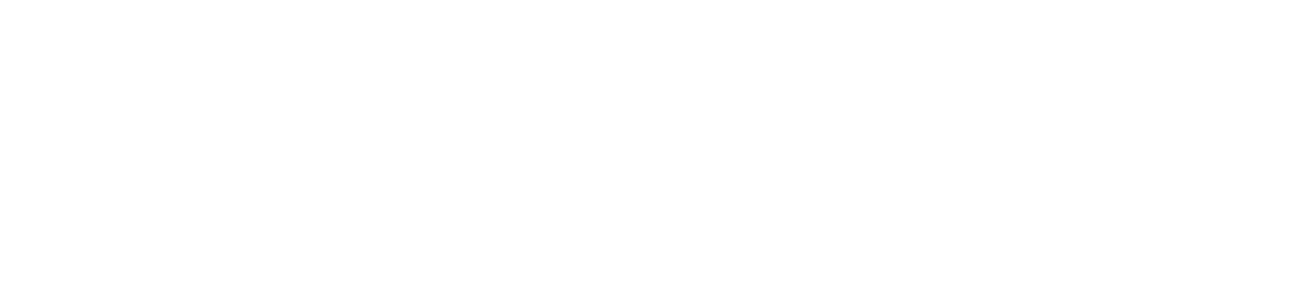
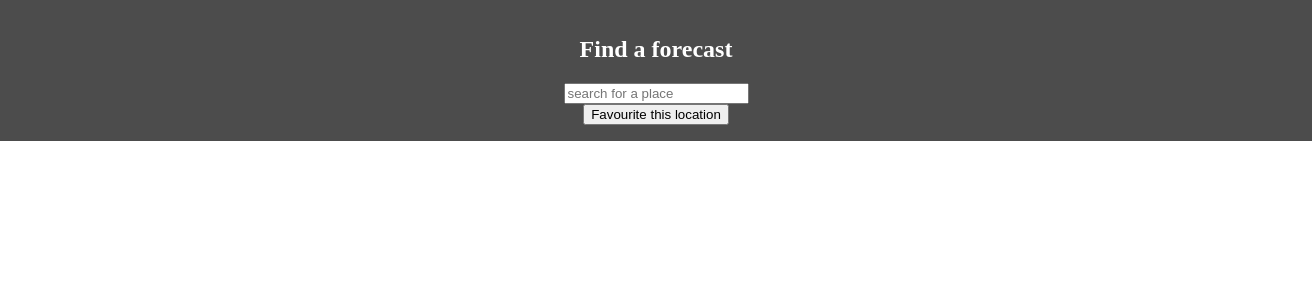
Before and after one commit to mace-akkari/windy-weather-check, a React (Create React App) app: page / in a window 1280 px wide. Shown: the top 300 px of the page, 1312 px wide, since content can reach past the window. Built offline with nearby package versions, Linux system fonts and the light colour scheme.

Commit message:
Add api and favs

```diff
--- a/public/index.html
+++ b/public/index.html
@@ -2,14 +2,14 @@
 <html lang="en">
   <head>
     <meta charset="utf-8" />
-    <link rel="icon" href="%PUBLIC_URL%/favicon.ico" />
+    <link rel="icon" href="./HGlogo.svg" />
     <meta name="viewport" content="width=device-width, initial-scale=1" />
     <meta name="theme-color" content="#000000" />
     <meta
       name="description"
       content="Web site created using create-react-app"
     />
-    <link rel="apple-touch-icon" href="%PUBLIC_URL%/logo192.png" />
+    <link rel="apple-touch-icon" href="./HGlogo.svg" />
     <!--
       manifest.json provides metadata used when your web app is installed on a
       user's mobile device or desktop. See https://developers.google.com/web/fundamentals/web-app-manifest/
@@ -24,7 +24,7 @@
       work correctly both with client-side routing and a non-root public URL.
       Learn how to configure a non-root public URL by running `npm run build`.
     -->
-    <title>React App</title>
+    <title>HG Weather App</title>
   </head>
   <body>
     <noscript>You need to enable JavaScript to run this app.</noscript>
--- a/src/App.css
+++ b/src/App.css
@@ -1,3 +1,17 @@
-.App {
+body {
+  overflow: hidden;
+  margin: 0;
+}
+
+.app {
   text-align: center;
+  width: 100%;
 }
+
+.weather_container {
+  margin: 0;
+  width: 100vw;
+  background-color: rgba(0, 0, 0, 0.7);
+  color: #fff;
+  padding: 16px;
+}
--- a/src/App.js
+++ b/src/App.js
@@ -1,7 +1,15 @@
 import "./App.css";
+import Weather from "./Weather";
 
-function App() {
-  return <div className="App"></div>;
-}
+const App = () => {
+  return (
+    <div className="app">
+      <section>
+        <div className="heading"></div>
+        <Weather />
+      </section>
+    </div>
+  );
+};
 
 export default App;
--- /dev/null
+++ b/src/Favourites.jsx
@@ -0,0 +1,45 @@
+const favourite = ({ location, wind_speed, id }) => {
+  return (
+    <div key={id}>
+      <h4>location: {location}</h4>
+      <p>wind speed: {wind_speed}kph</p>
+    </div>
+  );
+};
+
+const Favourites = ({ city, favourites, setFavourites }) => {
+  return (
+    <section className="favourites_container">
+      <button
+        className="favourites"
+        onClick={() =>
+          setFavourites((oldFavourites) => {
+            const isMatch =
+              oldFavourites?.some((fav) => fav.id === city.id) ?? false;
+            if (isMatch) return oldFavourites;
+
+            const mergedFavourites = [
+              ...oldFavourites,
+              { location: city.name, wind_speed: city.wind.speed, id: city.id },
+            ];
+
+            localStorage.setItem(
+              "favourites",
+              JSON.stringify(mergedFavourites)
+            );
+
+            return mergedFavourites;
+          })
+        }
+      >
+        Favourite this location
+      </button>
+      {favourites === null ? (
+        <p> Please add a favourite</p>
+      ) : (
+        favourites.map(favourite)
+      )}
+    </section>
+  );
+};
+export default Favourites;
--- /dev/null
+++ b/src/Weather.jsx
@@ -0,0 +1,57 @@
+import { useState } from "react";
+import Favourites from "./Favourites";
+
+const favouritesFromStorage = JSON.parse(localStorage.getItem("favourites"));
+
+const Weather = () => {
+  const [weatherData, setweatherData] = useState([]);
+  const [favourites, setFavourites] = useState(favouritesFromStorage ?? []);
+  const [selectedCity, setSelectedCity] = useState("");
+  const ApiKey = "f694ce2ba95ee8b3677917d9205dbc0b";
+  const URL = `https://api.openweathermap.org/data/2.5/weather?q=${selectedCity}&units=metric&APPID=${ApiKey}`;
+
+  const weatherApi = async (e) => {
+    if (e?.key === "Enter") {
+      try {
+        const response = await fetch(URL);
+        const data = await response.json();
+        setweatherData(data);
+        return data;
+      } catch (error) {
+        console.error(error);
+        alert(
+          "A strong storm has caused an error with your request. Please refresh your browser to calm the storm"
+        );
+      }
+    }
+  };
+
+  return (
+    <div className="weather_container">
+      <h1>Find a forecast</h1>
+      <input
+        className="input_box"
+        placeholder="search for a place"
+        onChange={(event) => setSelectedCity(event.target.value)}
+        value={selectedCity}
+        onKeyPress={weatherApi}
+      />
+      {typeof weatherData.name === "undefined" ? (
+        <div></div>
+      ) : (
+        <div>
+          <p>Location: {weatherData.name}</p>
+          <p> Wind Speed: {weatherData.wind.speed} mph</p>
+        </div>
+      )}
+
+      <Favourites
+        city={weatherData}
+        favourites={favourites}
+        setFavourites={setFavourites}
+      />
+    </div>
+  );
+};
+
+export default Weather;
```
Also changed, not shown: public/HGlogo.svg (added).
